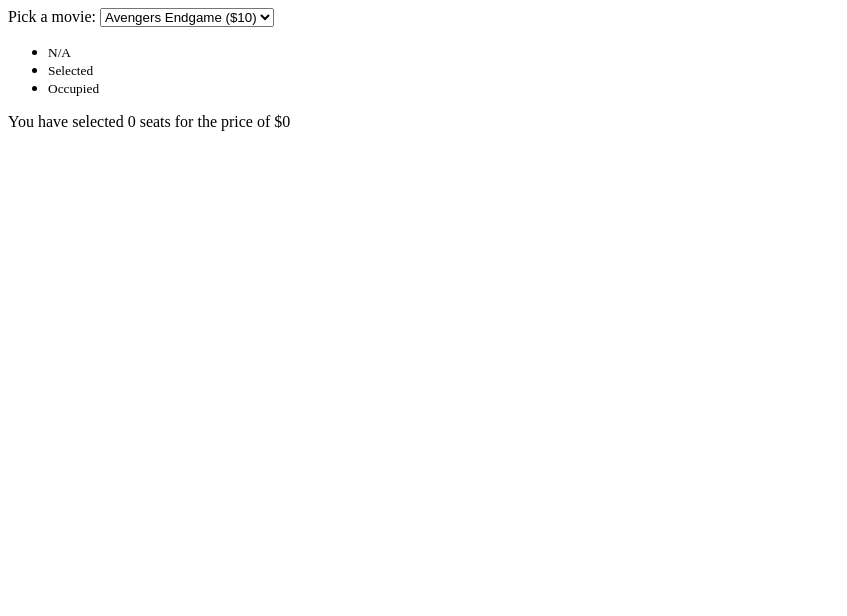
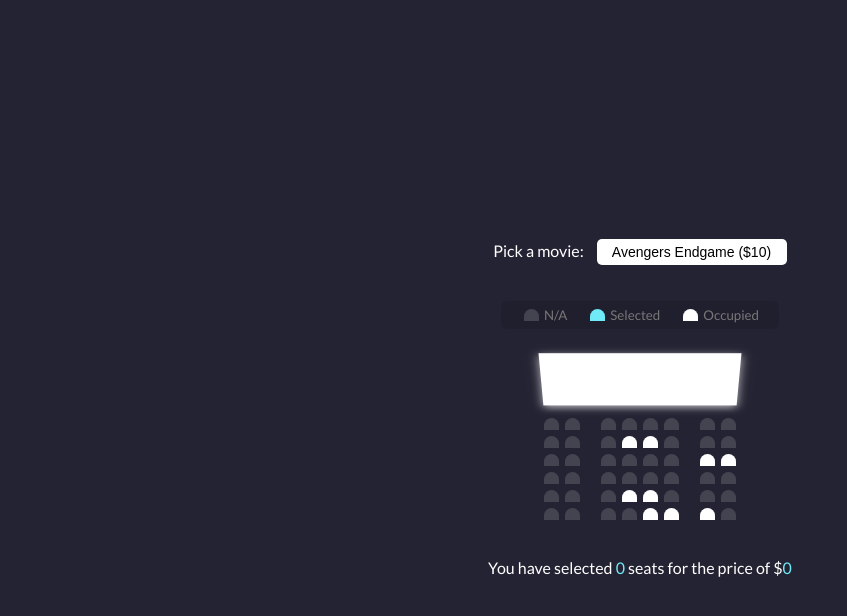
Before and after one commit to Julien-Lebourgeois/Movie-Seat-Booking, a plain HTML site: page index.html in a window 1280 px wide. Shown: the whole page, without its empty margins (0-847 px from the left). Drawn offline with Linux system fonts and the light colour scheme.

Commit message:
adding style for our project

```diff
--- a/index.html
+++ b/index.html
@@ -6,9 +6,14 @@
     <meta name="viewport" content="width=device-width, initial-scale=1.0" />
 
     <link rel="stylesheet" href="style.css" />
+    <link
+      href="https://fonts.googleapis.com/css2?family=Lato&display=swap"
+      rel="stylesheet"
+    />
 
     <title>Movie Seat Booking</title>
   </head>
+
   <body>
     <div class="movie-container">
       <label>Pick a movie:</label>
--- a/style.css
+++ b/style.css
@@ -0,0 +1,113 @@
+* {
+  box-sizing: border-box;
+}
+
+body {
+  background-color: #242333;
+  color: white;
+  display: flex;
+  flex-direction: column;
+  align-items: center;
+  justify-content: center;
+  height: 100vh;
+  font-family: 'Lato', sans-serif;
+  margin: 0;
+}
+
+.movie-container {
+  margin: 20px 0;
+}
+
+.movie-container select {
+  background-color: #fff;
+  border: 0;
+  border-radius: 5px;
+  font-size: 14px;
+  margin-left: 10px;
+  padding: 5px 15px 5px 15px;
+  -moz-appearance: none;
+  -webkit-appearance: none;
+  appearance: none;
+}
+
+.container {
+  perspective: 1000px;
+  margin-bottom: 30px;
+}
+
+.seat {
+  background-color: #444451;
+  height: 12px;
+  width: 15px;
+  margin: 3px;
+  border-top-left-radius: 10px;
+  border-top-right-radius: 10px;
+}
+
+.seat.selected {
+  background-color: #6feaf6;
+}
+
+.seat.occupied {
+  background-color: white;
+}
+
+.seat:nth-last-of-type(2) {
+  margin-left: 18px;
+}
+
+.seat:nth-of-type(2) {
+  margin-right: 18px;
+}
+
+.seat:not(.occupied):hover {
+  cursor: pointer;
+  transform: scale(1.2);
+}
+
+.showcase .seat:not(.occupied):hover {
+  cursor: default;
+  transform: scale(1);
+}
+
+.showcase {
+  background-color: rgba(0, 0, 0, 0.1);
+  padding: 5px 10px;
+  border-radius: 5px;
+  color: #777;
+  list-style: none;
+  display: flex;
+  justify-content: space-between;
+}
+
+.showcase li {
+  display: flex;
+  align-items: center;
+  justify-content: center;
+  margin: 0 10px;
+}
+
+.showcase li small {
+  margin-left: 2px;
+}
+
+.row {
+  display: flex;
+}
+
+.screen {
+  background-color: white;
+  height: 70px;
+  width: 100%;
+  margin-left: 15px 0;
+  transform: rotateX(-45deg);
+  box-shadow: 0 3px 10px rgba(255, 255, 255, 0.7);
+}
+
+p.text {
+  margin: 5px 0;
+}
+
+p.text span {
+  color: #6feaf6;
+}
```
